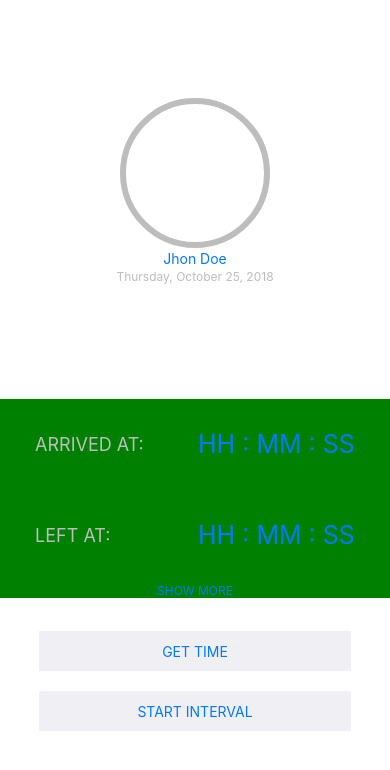
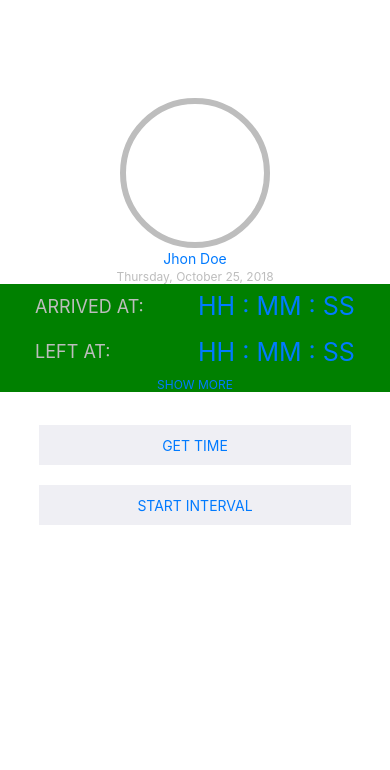
Before and after one commit to GuhPires/e-time-tracker, a React Native app: screen / in a window 390 px wide. Shown: the top 770 px of the page. Built offline with nearby package versions, Linux system fonts and the light colour scheme.

Commit message:
Flex removed and Show More content styling

```diff
--- a/components/main/index.js
+++ b/components/main/index.js
@@ -35,7 +35,6 @@ const styles = StyleSheet.create({
         alignItems: 'center'
     },
     blockData: {
-        flex: 2,
         width: '100%',
         alignItems: 'center'
     },
@@ -58,7 +57,6 @@ const styles = StyleSheet.create({
         marginTop: 2
     },
     blockWarpper: {
-        flex: 1,
         alignItems: 'center',
         width: '100%',
         paddingVertical: '6%'
--- a/components/timer/index.js
+++ b/components/timer/index.js
@@ -28,7 +28,7 @@ export default class Timer extends React.Component {
                     <Text style={styles.timerTime}>HH : MM : SS</Text>
                 </View>
                 {this.state.moreContent &&
-                <ScrollView style={{width: '100%', backgroundColor: 'orange'}} contentContainerStyle={{flexGrow: 1}}>
+                <View style={{width: '100%', alignItems: 'center',backgroundColor: 'orange'}}>
                     <View style={styles.showMoreBlock}>
                         <Text style={styles.showMoreLabel}>INTERVAL AT:</Text>
                         <Text style={styles.showMoreTime}>HH : MM : SS</Text>
@@ -43,7 +43,7 @@ export default class Timer extends React.Component {
                         <Text style={styles.showMoreLabel}>TOTAL WORKED HOURS:</Text>
                         <Text style={styles.showMoreTime}>HH : MM : SS</Text>
                     </View>
-                </ScrollView>}
+                </View>}
                 <TouchableOpacity onPress={this.showMore.bind(this)}>
                     <Text style={styles.showMore}>SHOW MORE</Text>
                 </TouchableOpacity>
@@ -54,14 +54,12 @@ export default class Timer extends React.Component {
 
 const styles = StyleSheet.create({
     timerContainer: {
-        flex: 1,
         width: '100%',
         alignItems: 'center',
         justifyContent: 'center',
         backgroundColor: 'green'
     },
     timerWrapper: {
-        flex: 1,
         flexDirection: 'row',
         justifyContent: 'space-between',
         alignItems: 'center',
@@ -82,9 +80,10 @@ const styles = StyleSheet.create({
         marginTop: 2
     },
     showMoreBlock: {
-        flex: 2,
         flexDirection: 'row',
-        width: '80%',
+        justifyContent: 'space-between',
+        width: '96%',
+        paddingVertical: 5,
         backgroundColor: 'red'
     },
     showMoreLabel: {
```
